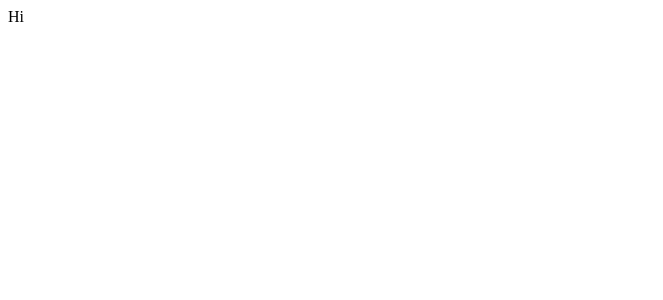
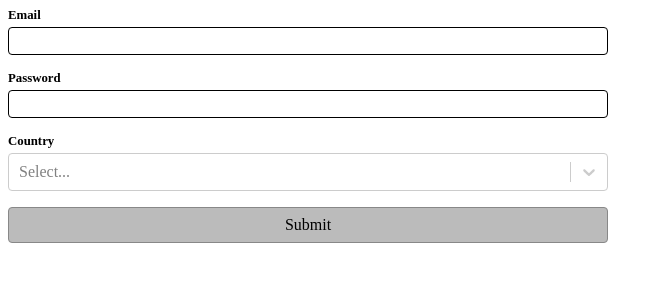
Before and after one commit to anjaliprasannan/react-beginners, a React (Vite) app in the folder ReactApp/: page / in a window 1280 px wide. Shown: the top 300 px of the page, without its empty margins (0-663 px from the left). Built offline with nearby package versions, Linux system fonts and the light colour scheme.

Commit message:
Reach hook-form -61

```diff
--- a/ReactApp/src/App.jsx
+++ b/ReactApp/src/App.jsx
@@ -1,5 +1,101 @@
+import { FormGroup } from "./FormGroup"
+import ReactSelect from "react-select"
+import "./styles.css"
+import { useController, useForm } from "react-hook-form"
+
+const COUNTRY_OPTIONS = [
+  { label: "United States", value: "US" },
+  { label: "India", value: "IN" },
+  { label: "Mexico", value: "MX" },
+]
+
 function App() {
-  return "Hi";
+  const {
+    register,
+    handleSubmit,
+    formState: { errors },
+    control,
+  } = useForm()
+
+  const { field: countryField } = useController({
+    name: "country",
+    control,
+    rules: { required: { value: true, message: "Required" } },
+  })
+
+  function onSubmit(data) {
+    console.log(data)
+    alert("Success")
+  }
+
+  return (
+    <form onSubmit={handleSubmit(onSubmit)} className="form">
+      <FormGroup errorMessage={errors?.email?.message}>
+        <label className="label" htmlFor="email">
+          Email
+        </label>
+        <input
+          className="input"
+          type="email"
+          id="email"
+          {...register("email", {
+            required: { value: true, message: "Required" },
+            validate: value => {
+              if (!value.endsWith("@webdevsimplified.com")) {
+                return "Must end with @webdevsimplified.com"
+              }
+            },
+          })}
+        />
+      </FormGroup>
+      <FormGroup errorMessage={errors?.password?.message}>
+        <label className="label" htmlFor="password">
+          Password
+        </label>
+        <input
+          className="input"
+          type="password"
+          id="password"
+          {...register("password", {
+            required: { value: true, message: "Required" },
+            minLength: { value: 10, message: "Must be at least 10 characters" },
+            validate: {
+              hasLowerCase: value => {
+                if (!value.match(/[a-z]/)) {
+                  return "Must include at least 1 lowercase letter"
+                }
+              },
+              hasUpperCase: value => {
+                if (!value.match(/[A-Z]/)) {
+                  return "Must include at least 1 uppercase letter"
+                }
+              },
+              hasNumber: value => {
+                if (!value.match(/[0-9]/)) {
+                  return "Must include at least 1 number"
+                }
+              },
+            },
+          })}
+        />
+      </FormGroup>
+      <FormGroup errorMessage={errors?.country?.message}>
+        <label className="label" htmlFor="country">
+          Country
+        </label>
+        <ReactSelect
+          isClearable
+          classNamePrefix="react-select"
+          id="country"
+          options={COUNTRY_OPTIONS}
+          {...countryField}
+        />
+      </FormGroup>
+      <button className="btn" type="submit">
+        Submit
+      </button>
+    </form>
+  )
 }
 
-export default App;
+export default App
--- /dev/null
+++ b/ReactApp/src/FormGroup.jsx
@@ -0,0 +1,8 @@
+export function FormGroup({ errorMessage = "", children }) {
+  return (
+    <div className={`form-group ${errorMessage.length > 0 ? "error" : ""}`}>
+      {children}
+      {errorMessage.length > 0 && <div className="msg">{errorMessage}</div>}
+    </div>
+  )
+}
--- /dev/null
+++ b/ReactApp/src/styles.css
@@ -0,0 +1,63 @@
+.form {
+  display: flex;
+  flex-direction: column;
+  gap: 1rem;
+  max-width: 600px;
+}
+
+.form-group {
+  display: flex;
+  flex-direction: column;
+  gap: 0.25rem;
+}
+
+.label {
+  font-weight: bold;
+  font-size: 0.8em;
+}
+
+.input {
+  all: unset;
+  border: 0.05em solid black;
+  border-radius: 0.25em;
+  padding: 0.25em 0.5em;
+}
+
+.form-group.error .input,
+.form-group.error .react-select__control {
+  border-color: hsl(0, 100%, 70%);
+  color: hsl(0, 100%, 70%);
+  background: hsl(0, 100%, 95%);
+}
+
+.form-group.error .label {
+  color: hsl(0, 100%, 70%);
+}
+
+.input:focus {
+  border-color: hsl(200, 100%, 50%);
+}
+
+.btn {
+  all: unset;
+  border: 0.05em solid #888;
+  background-color: #bbb;
+  border-radius: 0.25em;
+  padding: 0.5em 1em;
+  text-align: center;
+  cursor: pointer;
+}
+
+.btn:hover,
+.btn:focus {
+  background-color: #aaa;
+}
+
+.btn:focus {
+  outline: auto;
+}
+
+.form-group.error .msg {
+  font-size: 0.8em;
+  color: hsl(0, 100%, 70%);
+}
```
Also changed, not shown: ReactApp/src/main.jsx (+4 -3 lines).
